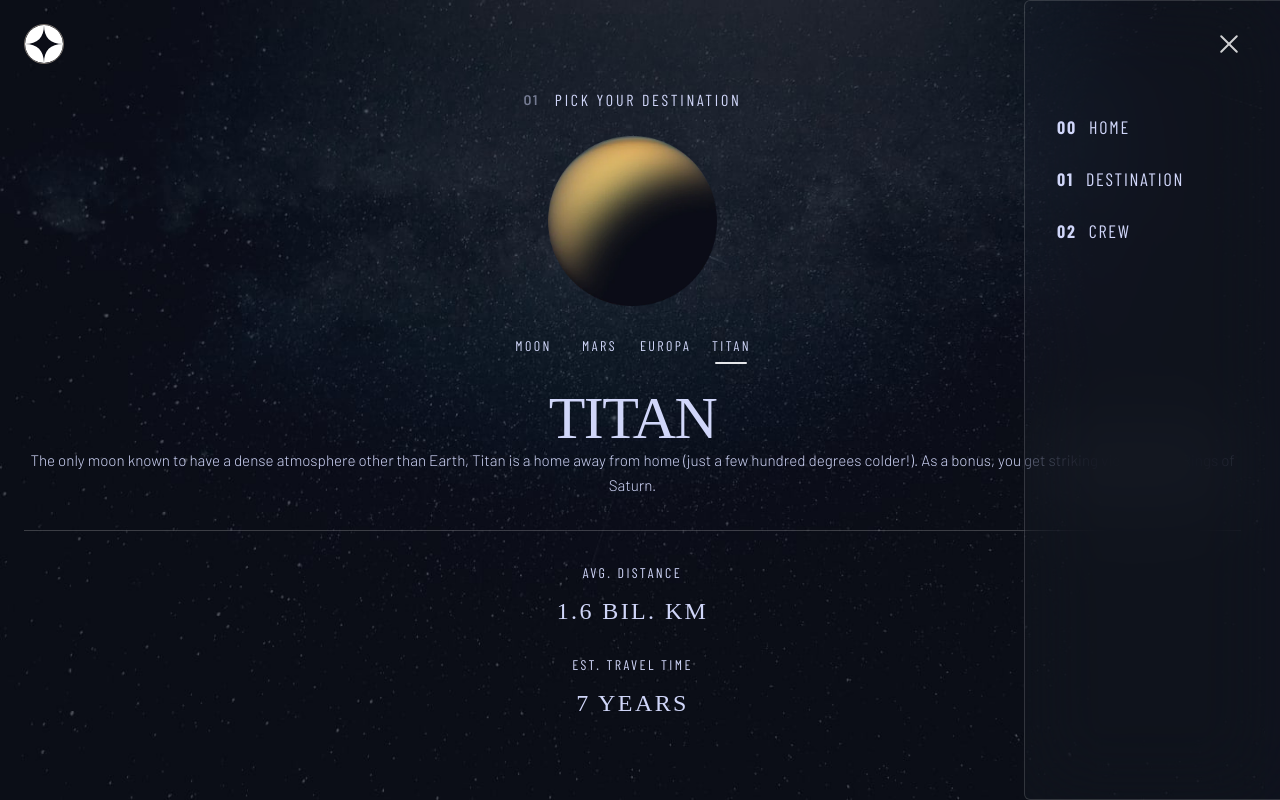
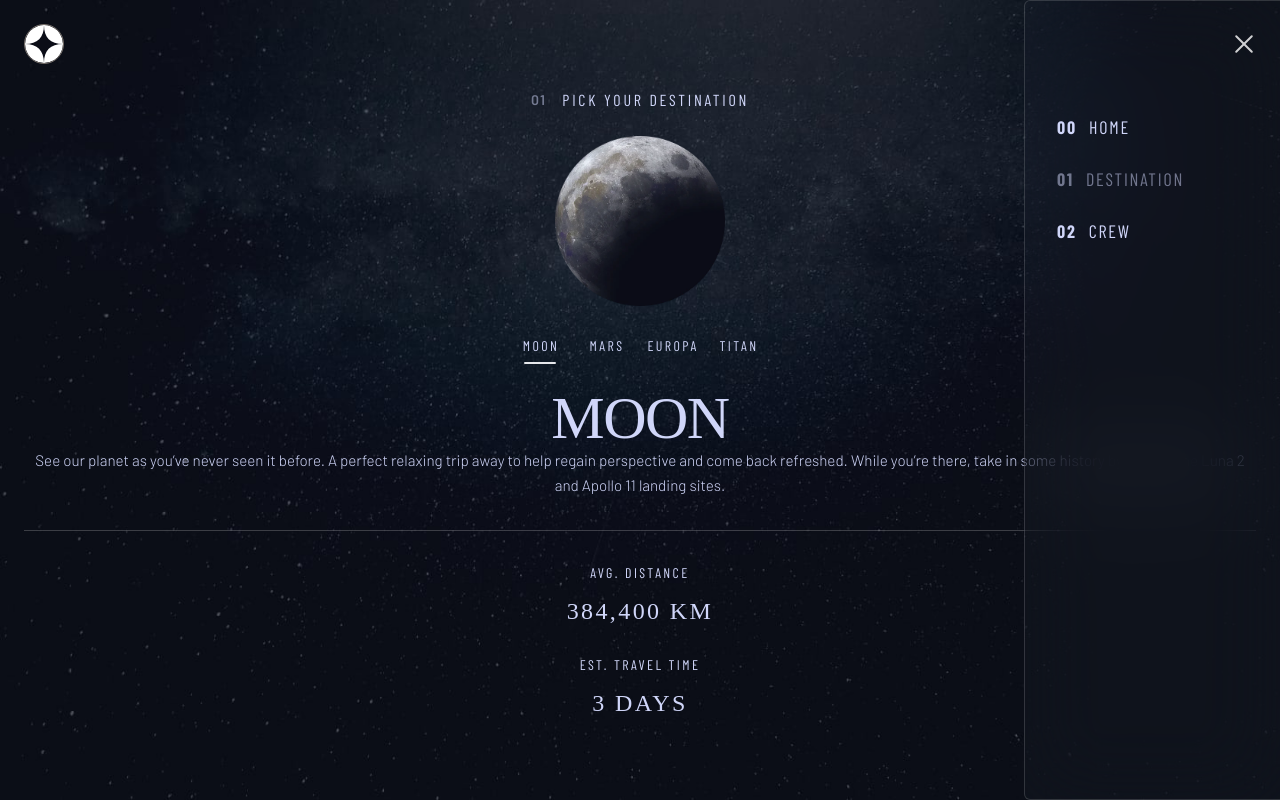
Before and after one commit to Hugo-Farias/Space-tourism-website, a React (Vite) app: page /destination in a window 1280 px wide. Both pictures are taken after a click on the button 1229 px from the left and 44 px from the top of the page. Built offline with nearby package versions, Linux system fonts and the light colour scheme; a web font is replaced by a local one.

Commit message:
minor adjustments

```diff
--- a/src/components/MenuButton.tsx
+++ b/src/components/MenuButton.tsx
@@ -8,13 +8,13 @@ const MenuButton = function ({ open }: PropT) {
       className={`space-y-1.5 opacity-80 transition-transform duration-500 ${open && "-rotate-[180deg]"}`}
     >
       <div
-        className={`h-0.5 w-6 rounded-md bg-white transition-transform duration-500 ${open && "translate-y-2 rotate-45"}`}
+        className={`h-0.5 w-6 rounded-md bg-white transition-transform duration-700 ${open && "translate-y-2 rotate-45"}`}
       />
       <div
         className={`mx-auto h-0.5 rounded-md bg-white transition-width duration-500 ${open ? "w-0" : "w-6"}`}
       />
       <div
-        className={`h-0.5 w-6 rounded-md bg-white transition-transform duration-500 ${open && "-translate-y-2 -rotate-45"}`}
+        className={`h-0.5 w-6 rounded-md bg-white transition-transform duration-700 ${open && "-translate-y-2 -rotate-45"}`}
       />
     </div>
   );
--- a/src/components/NavBar.tsx
+++ b/src/components/NavBar.tsx
@@ -13,7 +13,7 @@ function NavBar({ nav }: PropT) {
   const [isOpen, setIsOpen] = useState<boolean>(false);
 
   function toggleMenu() {
-    document.body.style.overflow = isOpen ? "auto" : "hidden";
+    // document.body.style.overflow = isOpen ? "auto" : "hidden";
 
     setIsOpen(!isOpen);
   }
@@ -22,7 +22,7 @@ function NavBar({ nav }: PropT) {
     <nav className={"z-10 flex h-10 items-center justify-between"}>
       <Link className={"rounded-full"} to={"/"}>
         <img
-          className={"h-10 rounded-full border border-stone-500 hover:invert"}
+          className={"hover: h-10 rounded-full border border-stone-500"}
           alt="Logo"
           src={logo}
         />
@@ -30,6 +30,8 @@ function NavBar({ nav }: PropT) {
       <button className={"z-30"} onMouseDown={toggleMenu}>
         <MenuButton open={isOpen} />
       </button>
+
+      {/* Menu */}
       <AnimatePresence>
         {isOpen && (
           <>
@@ -37,10 +39,10 @@ function NavBar({ nav }: PropT) {
               className={
                 "fixed right-0 top-0 z-20 h-screen w-64 rounded-bl-md rounded-tl-md border-y border-l border-white/15 bg-gray-500/5 px-8 py-28 backdrop-blur-2xl"
               }
-              initial={{ opacity: 1, x: "100%" }}
-              animate={{ opacity: 1, x: 0 }}
-              exit={{ opacity: 1, x: "100%" }}
-              transition={{ duration: 0.2 }}
+              initial={{ x: "100%" }}
+              animate={{ x: 0 }}
+              exit={{ x: "100%" }}
+              transition={{ duration: 0.2, type: "just" }}
               key={"menu"}
             >
               <ul
@@ -48,20 +50,25 @@ function NavBar({ nav }: PropT) {
                   "space-y-6 font-barlowCondensed text-lg uppercase tracking-widest"
                 }
               >
-                {nav.map((item) => (
+                {nav.map((item) => {
+                  const isActive = item.path === window.location.pathname;
+                  return (
                     <li key={item.number}>
                       <Link
-                      className={"flex gap-3"}
+                        className={`flex gap-3 ${
+                          isActive ? "opacity-50" : "opacity"
+                        }`}
                         to={item.path}
                         onClick={toggleMenu}
                       >
                         <span className={"font-bold"}>
                           {item.number.toString().padStart(2, "0")}
                         </span>
-                      <h4 className={""}>{item.label}</h4>
+                        <h4 className={"font-light"}>{item.label}</h4>
                       </Link>
                     </li>
-                ))}
+                  );
+                })}
               </ul>
             </motion.div>
             <div
--- a/src/index.css
+++ b/src/index.css
@@ -14,7 +14,7 @@
   background-color: #0b0d19;
   /*overflow-x: hidden;*/
 
-  scrollbar-gutter: stable;
+  /*scrollbar-gutter: stable;*/
 
   font-synthesis: none;
   text-rendering: optimizeLegibility;
--- a/src/pages/Crew.tsx
+++ b/src/pages/Crew.tsx
@@ -2,7 +2,7 @@ import SectionTitle from "../components/SectionTitle.tsx";
 import data from "../assets/doc/data.json";
 import { motion } from "framer-motion";
 import { handleTabSelect, toUppercase } from "../helper.ts";
-import { useState } from "react";
+import { useEffect, useState } from "react";
 import useImage from "../hooks/useImage.ts";
 import Info from "../components/Info.tsx";
 
@@ -19,6 +19,10 @@ const Crew = function () {
   const [tab, setTab] = useState<number>(0);
   const member = crew[tab];
   const imgSrc = useImage("crew", member.images, "webp");
+
+  useEffect(() => {
+    console.log(tab);
+  }, [tab]);
 
   return (
     <div className={"flex flex-col items-center gap-7"}>
--- a/src/pages/Destination.tsx
+++ b/src/pages/Destination.tsx
@@ -17,8 +17,8 @@ type DestinationT = {
 const { destinations }: { destinations: DestinationT[] } = data;
 
 const Destination = function () {
-  const [tabInd, setTabInd] = useState<number>(3);
-  const destination = destinations[tabInd];
+  const [tab, setTab] = useState<number>(0);
+  const destination = destinations[tab];
   const imgSrc = useImage("destination", destination.images, "webp");
 
   return (
@@ -44,23 +44,21 @@ const Destination = function () {
       >
         {destinations.map((d, i) => {
           return (
-            <div className={""} key={i}>
-              <li role={"tablist"}>
+            <li role={"tablist"} key={i}>
               <button
                 data-id={i}
                 className={`w-[4.125rem] pb-1 font-extralight uppercase tracking-[0.15rem] transition-colors hover:text-white`}
-                  onMouseDown={(e) => handleTabSelect(e, setTabInd)}
+                onMouseDown={(e) => handleTabSelect(e, setTab)}
               >
                 {d.name}
               </button>
             </li>
-            </div>
           );
         })}
         <div
           className={`absolute bottom-0 mx-4 w-8 rounded-md border-b-[0.18rem] will-change-transform`}
           style={{
-            translate: `${66 * tabInd}px 0`,
+            translate: `${66 * tab}px 0`,
             transition: "translate .5s",
           }}
         />
--- a/src/router/Routes.tsx
+++ b/src/router/Routes.tsx
@@ -19,7 +19,7 @@ const Routes = ({ children, fallback }: PropT) => {
   const allNull = childrenArray.every((child) => child !== pathname);
 
   if (allNull) {
-    setDataSection("Error 404");
+    setDataSection("Error");
     return fallback;
   } else {
     setDataSection(pathname);
```
Lines whose indentation alone changed are shown as unchanged.
